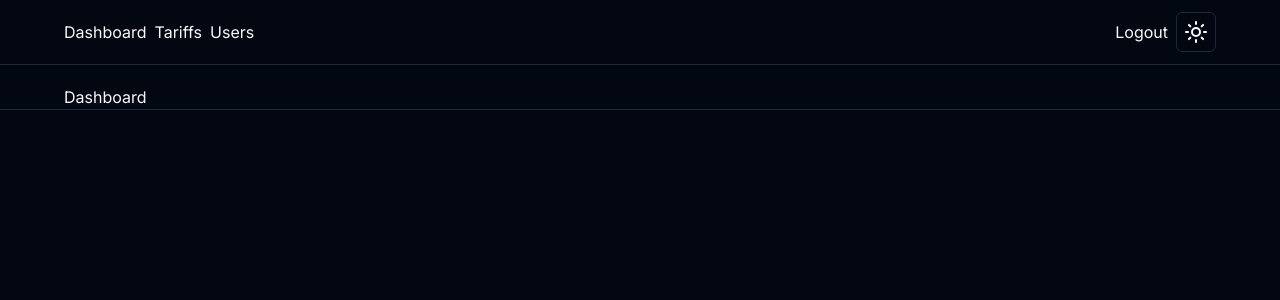
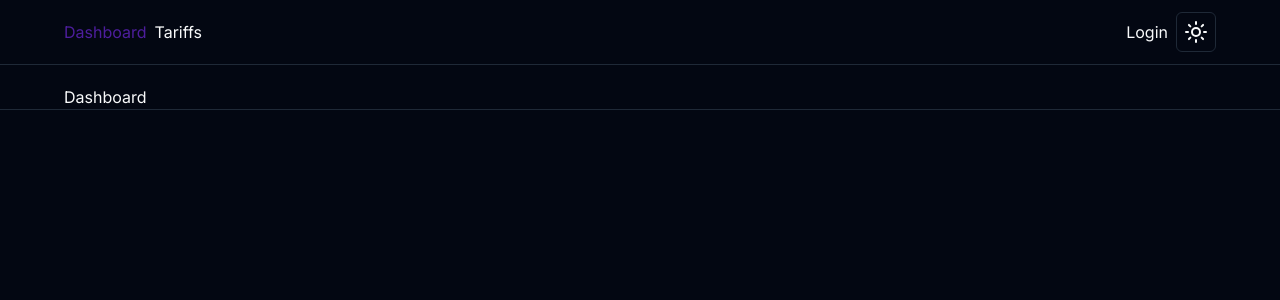
Before and after one commit to marthehe/energy-tariff-app, a Next.js app in the folder tariffapp/: page / in a window 1280 px wide. Shown: the top 300 px of the page. Built offline with nearby package versions, Linux system fonts and the light colour scheme; no server answers.

Commit message:
Adding Navigation Login

```diff
--- a/tariffapp/components/MainNav.tsx
+++ b/tariffapp/components/MainNav.tsx
@@ -1,17 +1,23 @@
 import Link from "next/link";
 import React from "react";
 import ToggleMode from "./ToggleMode";
+import MainNavLinks from "./MainNavLinks";
+import { getServerSession } from "next-auth";
+import options from "@/app/api/auth/[...nextauth]/options";
 
-const MainNav = () => {
+const MainNav = async () => {
+  const session = await getServerSession(options);
+
   return (
     <div className="flex justify-between">
+      <MainNavLinks role={session?.user.role} />
+
       <div className="flex items-center gap-2">
-        <Link href="/">Dashboard</Link>
-        <Link href="/tariffs">Tariffs</Link>
-        <Link href="/users">Users</Link>
-      </div>
-      <div className="flex items-center gap-2">
-        <Link href="/">Logout</Link>
+        {session ? (
+          <Link href="/api/auth/signout?callbackUrl=/">Logout</Link>
+        ) : (
+          <Link href="/api/auth/signin">Login</Link>
+        )}
         <ToggleMode />
       </div>
     </div>
--- /dev/null
+++ b/tariffapp/components/MainNavLinks.tsx
@@ -0,0 +1,35 @@
+"use client";
+import Link from "next/link";
+import { usePathname } from "next/navigation";
+import React from "react";
+
+const MainNavLinks = ({ role }: { role?: string }) => {
+  const links = [
+    { label: "Dashboard", href: "/", adminOnly: false },
+    { label: "Tariffs", href: "/tariffs", adminOnly: false },
+    { label: "Users", href: "/users", adminOnly: true },
+  ];
+
+  const currentPath = usePathname();
+  console.log(currentPath);
+  return (
+    <div className="flex items-center gap-2">
+      {links
+        .filter((link) => !link.adminOnly || role === "ADMIN")
+        .map((link) => (
+          <Link
+            href={link.href}
+            className={`navbar-link ${
+              currentPath == link.href &&
+              "cursor-default text-primary/70 hover:text-primary/60"
+            }`}
+            key={link.label}
+          >
+            {link.label}
+          </Link>
+        ))}
+    </div>
+  );
+};
+
+export default MainNavLinks;
```
